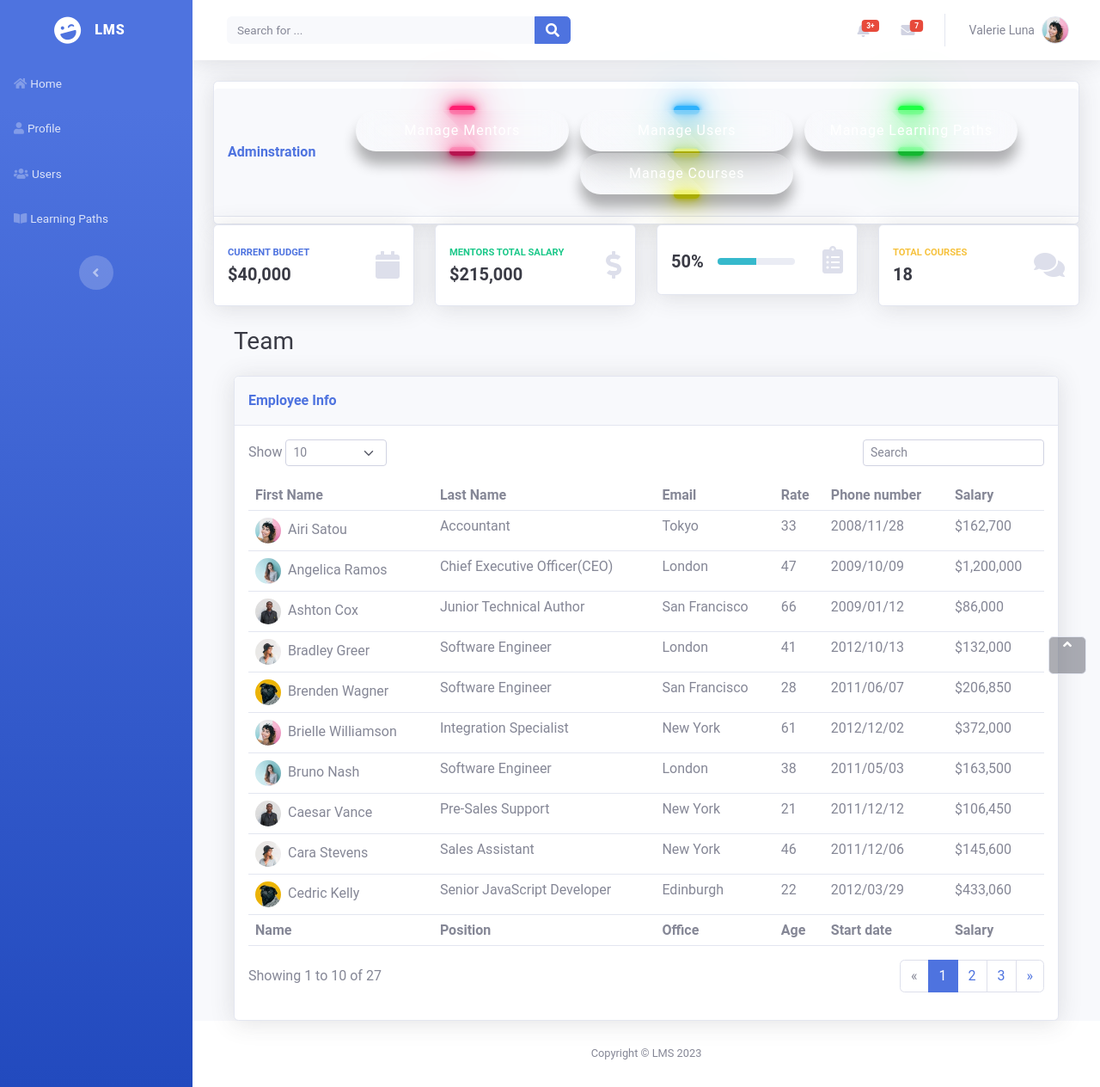
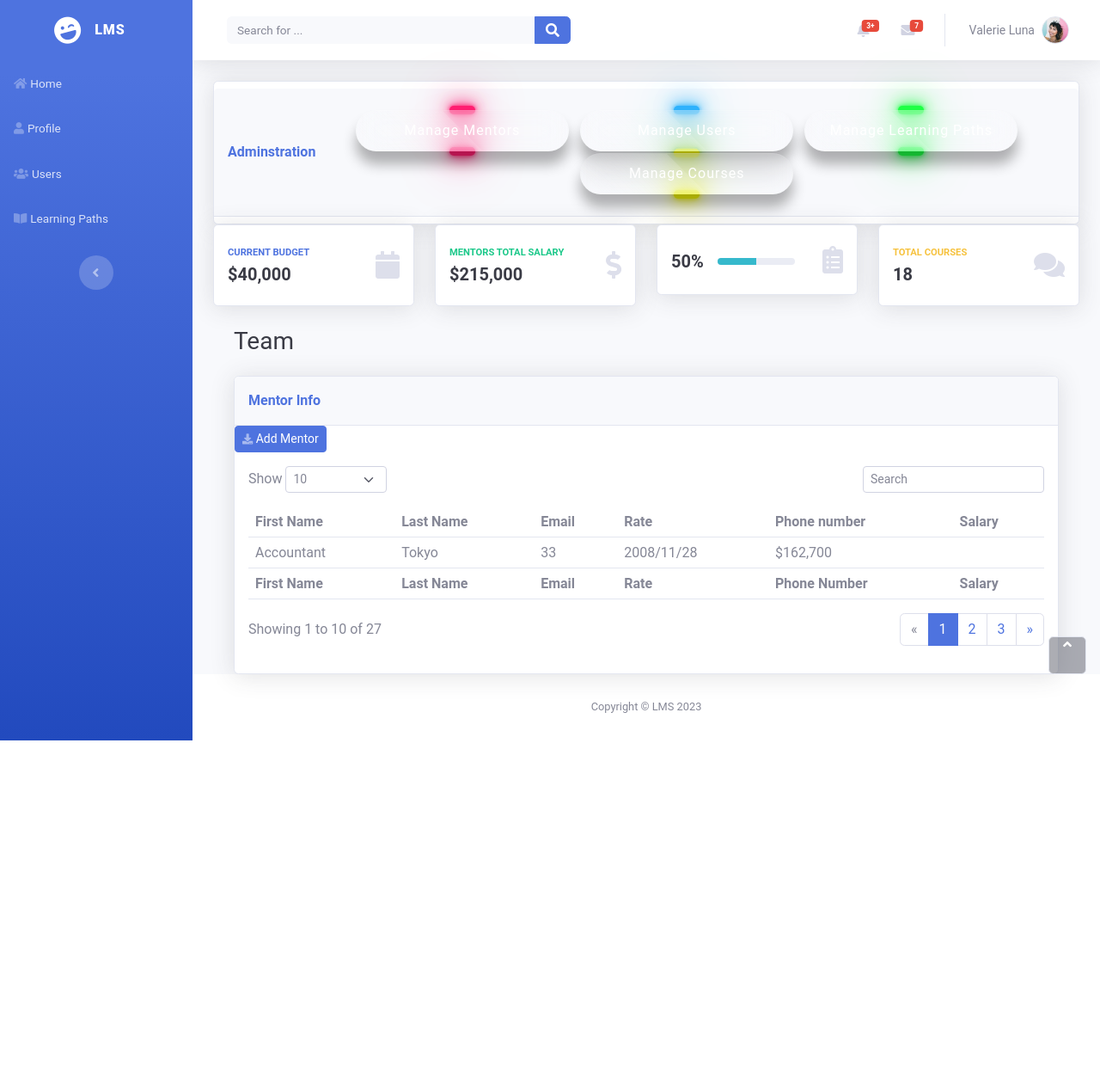
Before and after one commit to AhmedFatthy1040/Learning-Management-System, a PHP site: page /Admin/dashboard.php in a window 1280 px wide. Shown: the whole page at 86% size. After the commit the page ends 861 px from the top, so only its background shows below. Run offline with PHP 8.4, Linux system fonts and the light colour scheme.

Commit message:
i made validation controller , users controller and add mentor page

```diff
--- /dev/null
+++ b/Controllers/ValidationController.php
@@ -0,0 +1,22 @@
+<?php
+
+namespace Controllers;
+
+class ValidationController
+{
+    public function CheckForAdmin(): bool
+    {
+        session_start();
+        if (!isset($_SESSION["userRole"])) {
+            return false;
+        }
+        else {
+            if ($_SESSION["userRole"] == "Admin") {
+                return true;
+            }
+            else {
+                return false;
+            }
+        }
+    }
+}
--- a/Views/Admin/dashboard.php
+++ b/Views/Admin/dashboard.php
@@ -1,6 +1,15 @@
 <style>
 <?php
-    include("../assets/bootstrap/css/Admin.css")
+    include("../assets/bootstrap/css/Admin.css");
+    require_once(__DIR__ . "/../../Controllers/ValidationController.php");
+    use Controllers\ValidationController;
+    $Check = new ValidationController();
+    $Check->CheckForAdmin();
+    if (!$Check)
+        header("location:../Auth/login.php");
+
+
+
 ?>
 </style>
 <!DOCTYPE html>
@@ -212,12 +221,18 @@
                 <div class="container-fluid">
                     <h3 class="text-dark mb-4">Team</h3>
                     <div class="card shadow">
+
                         <div class="card-header py-3">
-                            <p class="text-primary m-0 fw-bold">Employee Info</p>
+                            <p class="text-primary m-0 fw-bold">Mentor Info</p>
+
                         </div>
+                        <div><a class="btn btn-primary btn-sm d-none d-sm-inline-block" role="button" href="add-mentor.php"><i class="fas fa-download fa-sm text-white-50"></i>&nbsp;Add Mentor</a></div>
                         <div class="card-body">
+
                             <div class="row">
+
                                 <div class="col-md-6 text-nowrap">
+
                                     <div id="dataTable_length" class="dataTables_length" aria-controls="dataTable"><label class="form-label">Show&nbsp;<select class="d-inline-block form-select form-select-sm">
                                                 <option value="10" selected="">10</option>
                                                 <option value="25">25</option>
@@ -225,10 +240,12 @@
                                                 <option value="100">100</option>
                                             </select>&nbsp;</label></div>
                                 </div>
+
                                 <div class="col-md-6">
                                     <div class="text-md-end dataTables_filter" id="dataTable_filter"><label class="form-label"><input type="search" class="form-control form-control-sm" aria-controls="dataTable" placeholder="Search"></label></div>
                                 </div>
                             </div>
+<!--                            ================================================Mentors Table=============================================================-->
                             <div class="table-responsive table mt-2" id="dataTable" role="grid" aria-describedby="dataTable_info">
                                 <table class="table my-0" id="dataTable">
                                     <thead>
@@ -243,98 +260,28 @@
                                     </thead>
                                     <tbody>
                                         <tr>
-                                            <td><img class="rounded-circle me-2" width="30" height="30" src="assets/img/avatars/avatar1.jpeg">Airi Satou</td>
+
                                             <td>Accountant</td>
                                             <td>Tokyo</td>
                                             <td>33</td>
                                             <td>2008/11/28</td>
                                             <td>$162,700</td>
                                         </tr>
-                                        <tr>
-                                            <td><img class="rounded-circle me-2" width="30" height="30" src="assets/img/avatars/avatar2.jpeg">Angelica Ramos</td>
-                                            <td>Chief Executive Officer(CEO)</td>
-                                            <td>London</td>
-                                            <td>47</td>
-                                            <td>2009/10/09<br></td>
-                                            <td>$1,200,000</td>
-                                        </tr>
-                                        <tr>
-                                            <td><img class="rounded-circle me-2" width="30" height="30" src="assets/img/avatars/avatar3.jpeg">Ashton Cox</td>
-                                            <td>Junior Technical Author</td>
-                                            <td>San Francisco</td>
-                                            <td>66</td>
-                                            <td>2009/01/12<br></td>
-                                            <td>$86,000</td>
-                                        </tr>
-                                        <tr>
-                                            <td><img class="rounded-circle me-2" width="30" height="30" src="assets/img/avatars/avatar4.jpeg">Bradley Greer</td>
-                                            <td>Software Engineer</td>
-                                            <td>London</td>
-                                            <td>41</td>
-                                            <td>2012/10/13<br></td>
-                                            <td>$132,000</td>
-                                        </tr>
-                                        <tr>
-                                            <td><img class="rounded-circle me-2" width="30" height="30" src="assets/img/avatars/avatar5.jpeg">Brenden Wagner</td>
-                                            <td>Software Engineer</td>
-                                            <td>San Francisco</td>
-                                            <td>28</td>
-                                            <td>2011/06/07<br></td>
-                                            <td>$206,850</td>
-                                        </tr>
-                                        <tr>
-                                            <td><img class="rounded-circle me-2" width="30" height="30" src="assets/img/avatars/avatar1.jpeg">Brielle Williamson</td>
-                                            <td>Integration Specialist</td>
-                                            <td>New York</td>
-                                            <td>61</td>
-                                            <td>2012/12/02<br></td>
-                                            <td>$372,000</td>
-                                        </tr>
-                                        <tr>
-                                            <td><img class="rounded-circle me-2" width="30" height="30" src="assets/img/avatars/avatar2.jpeg">Bruno Nash<br></td>
-                                            <td>Software Engineer</td>
-                                            <td>London</td>
-                                            <td>38</td>
-                                            <td>2011/05/03<br></td>
-                                            <td>$163,500</td>
-                                        </tr>
-                                        <tr>
-                                            <td><img class="rounded-circle me-2" width="30" height="30" src="assets/img/avatars/avatar3.jpeg">Caesar Vance</td>
-                                            <td>Pre-Sales Support</td>
-                                            <td>New York</td>
-                                            <td>21</td>
-                                            <td>2011/12/12<br></td>
-                                            <td>$106,450</td>
-                                        </tr>
-                                        <tr>
-                                            <td><img class="rounded-circle me-2" width="30" height="30" src="assets/img/avatars/avatar4.jpeg">Cara Stevens</td>
-                                            <td>Sales Assistant</td>
-                                            <td>New York</td>
-                                            <td>46</td>
-                                            <td>2011/12/06<br></td>
-                                            <td>$145,600</td>
-                                        </tr>
-                                        <tr>
-                                            <td><img class="rounded-circle me-2" width="30" height="30" src="assets/img/avatars/avatar5.jpeg">Cedric Kelly</td>
-                                            <td>Senior JavaScript Developer</td>
-                                            <td>Edinburgh</td>
-                                            <td>22</td>
-                                            <td>2012/03/29<br></td>
-                                            <td>$433,060</td>
-                                        </tr>
+
                                     </tbody>
                                     <tfoot>
                                         <tr>
-                                            <td><strong>Name</strong></td>
-                                            <td><strong>Position</strong></td>
-                                            <td><strong>Office</strong></td>
-                                            <td><strong>Age</strong></td>
-                                            <td><strong>Start date</strong></td>
+                                            <td><strong>First Name</strong></td>
+                                            <td><strong>Last Name</strong></td>
+                                            <td><strong>Email</strong></td>
+                                            <td><strong>Rate</strong></td>
+                                            <td><strong>Phone Number</strong></td>
                                             <td><strong>Salary</strong></td>
                                         </tr>
                                     </tfoot>
                                 </table>
                             </div>
+<!--                            ==========================================================================================================================-->
                             <div class="row">
                                 <div class="col-md-6 align-self-center">
                                     <p id="dataTable_info" class="dataTables_info" role="status" aria-live="polite">Showing 1 to 10 of 27</p>
```
Also changed, not shown: Controllers/DBController.php (+8 -3 lines), Controllers/UsersController.php (added, +48 -0 lines), Views/Admin/add-mentor.php (added, +93 -0 lines).
